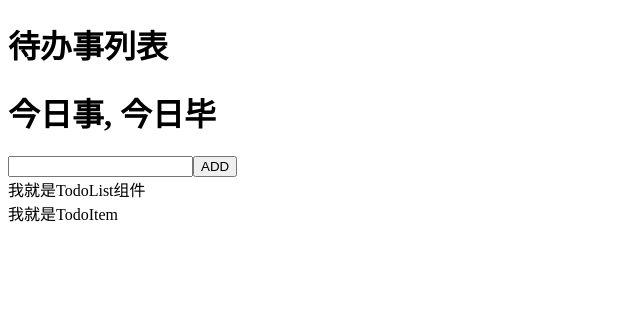
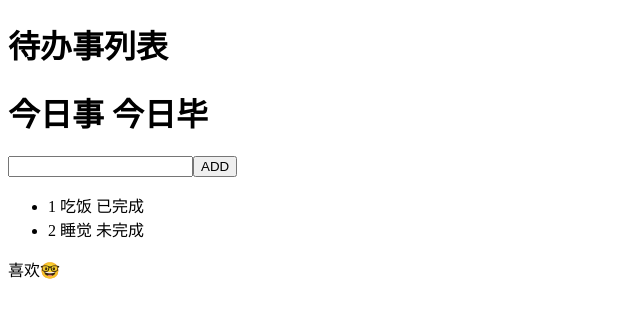
Before and after one commit to chuhx1024/React_QF, a React (Create React App) app: page / in a window 1280 px wide. Shown: the top 318 px of the page, without its empty margins (0-640 px from the left). Built offline with nearby package versions, Linux system fonts and the light colour scheme.

Commit message:
完成点赞组件  实现

```diff
--- a/src/App.js
+++ b/src/App.js
@@ -2,23 +2,39 @@ import React, { Component } from 'react'
 import {
     TodoHeader,
     TodoInput,
-    TodoList
+    TodoList,
+    Like
 } from './components'
 
 export default class App extends Component {
+    // state = {
+    //     title: '待办事列表'
+    // }
+    constructor () {
+        super()
+        this.state = {
+            title: '待办事列表',
+            desc: '今日事 今日毕',
+            todos: [
+                {id: 1, title: '吃饭', isCompleted: true},
+                {id: 2, title: '睡觉', isCompleted: false}
+            ]
+        }
+    }
     render() {
         return (
             <div>
                 <TodoHeader
-                    desc="今日事, 今日毕"
+                    desc={this.state.desc}
                     x={1}
                     >
-                    待办事列表
+                    {this.state.title}
                 </TodoHeader>
                 <TodoInput
                     btnText="ADD"
                     />
-                <TodoList/>
+                <TodoList todos={this.state.todos}/>
+                <Like/>
             </div>
         )
     }
--- /dev/null
+++ b/src/components/Like/index.js
@@ -0,0 +1,25 @@
+import React, { Component } from 'react'
+
+export default class Like extends Component {
+    constructor () {
+        super()
+        this.state = {
+            isLiked: false
+        }
+    }
+    handleLikeClick = () => {
+        // 此方法是异步的
+        this.setState({
+            isLiked: !this.state.isLiked
+        })
+    }
+    render() {
+        return (
+            <div>
+                <span onClick={this.handleLikeClick}>
+                    {this.state.isLiked ? '取消👍' : '喜欢🤓'}
+                </span>
+            </div>
+        )
+    }
+}
--- a/src/components/TodoList/TodoItem.js
+++ b/src/components/TodoList/TodoItem.js
@@ -2,10 +2,11 @@ import React, { Component } from 'react'
 
 export default class TodoItem extends Component {
     render() {
+        console.log(this.props)
         return (
-            <div>
-                我就是TodoItem
-            </div>
+            <li>
+                {this.props.id} {this.props.title} {this.props.isCompleted ? '已完成' : '未完成'}
+            </li>
         )
     }
 }
--- a/src/components/TodoList/index.js
+++ b/src/components/TodoList/index.js
@@ -3,11 +3,21 @@ import TodoItem from './TodoItem'
 
 export default class TodoList extends Component {
     render() {
+        console.log(this.props)
         return (
-            <div>
-                我就是TodoList组件
-                <TodoItem/>
-            </div>
+            <ul>
+                {
+                    this.props.todos.map((item, index) => {
+                        console.log({...item})
+                        return (
+                            <TodoItem
+                                key={index}
+                                {...item}
+                            />
+                        )
+                    })
+                }
+            </ul>
         )
     }
 }
--- a/src/components/index.js
+++ b/src/components/index.js
@@ -1,10 +1,12 @@
 import TodoHeader from './TodoHeader'
 import TodoInput from './TodoInput'
 import TodoList from './TodoList'
+import Like from './Like'
 
 
 export {
     TodoHeader,
     TodoInput,
-    TodoList
+    TodoList,
+    Like
 }
```
